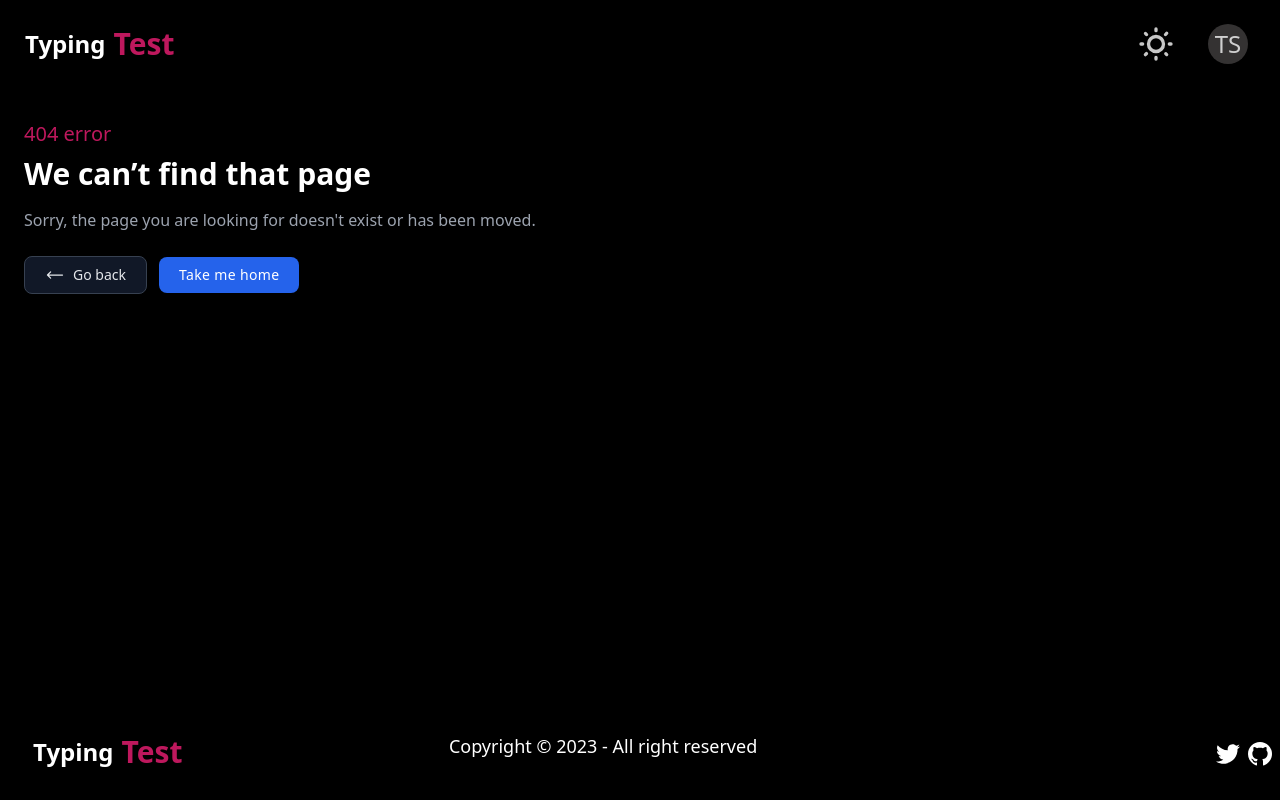
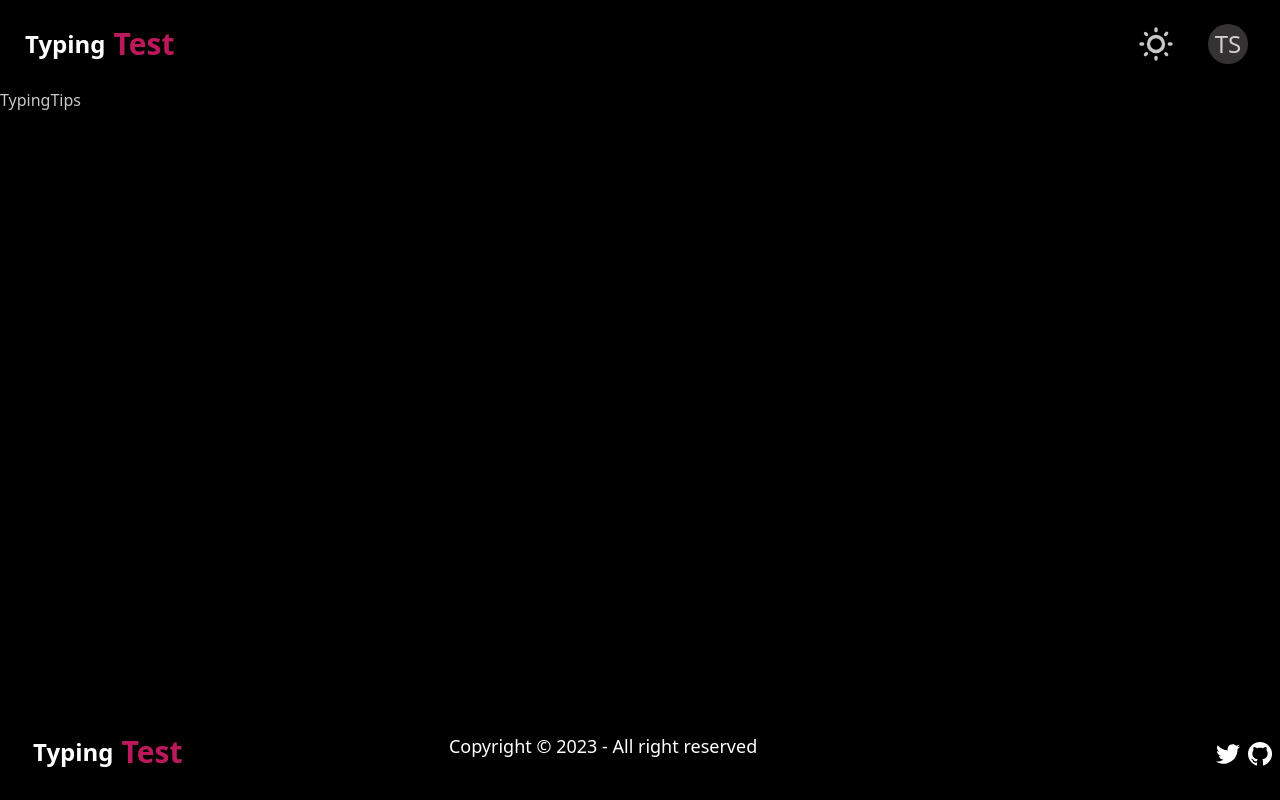
Before and after one commit to Thwani47/react-go-typing-test, a React (Vite) app in the folder src/web/: page /typing-tips in a window 1280 px wide. Before the commit this address had no page. Built offline with nearby package versions, Linux system fonts and the light colour scheme.

Commit message:
setup typing tests page

```diff
--- a/src/web/src/components/Card.tsx
+++ b/src/web/src/components/Card.tsx
@@ -22,7 +22,7 @@ export default function Card({
         <h2 className="card-title">{title}</h2>
         <p>{content}</p>
         <div className="card-actions">
-          <button className="btn btn-primary dark:bg-pink-700 dark:uppercase dark:rounded-full hover:scale-105">
+          <button onClick={actionButton.action} className="btn btn-primary dark:bg-pink-700 dark:uppercase dark:rounded-full hover:scale-105">
             {actionButton.text}
           </button>
         </div>
--- a/src/web/src/pages/Home.tsx
+++ b/src/web/src/pages/Home.tsx
@@ -1,3 +1,4 @@
+import { useNavigate } from "react-router-dom";
 import Card from "../components/Card";
 import Layout from "../components/Layout";
 import StatsImage from "../assets/stats.jpg";
@@ -5,6 +6,7 @@ import TipsImage from "../assets/tips.jpg";
 import TestImage from "../assets/take_test.jpg";
 
 export default function Home() {
+  const navigate = useNavigate();
   return (
     <Layout>
       <div className="flex flex-col md:flex-row space-y-2 md:space-y-0 space-x-0 md:space-x-10 py-4 items-center justify-center">
@@ -32,7 +34,7 @@ export default function Home() {
           imageSrc={TipsImage}
           actionButton={{
             text: "Learn More",
-            action: () => console.log("Take Test Now")
+            action: () => navigate("/typing-tips")
           }}
         />
       </div>
--- /dev/null
+++ b/src/web/src/pages/TypingTips.tsx
@@ -0,0 +1,9 @@
+import Layout from "../components/Layout";
+
+export default function TypingTips() {
+  return (
+    <Layout>
+      <div>TypingTips</div>
+    </Layout>
+  );
+}
--- a/src/web/src/routes/router.tsx
+++ b/src/web/src/routes/router.tsx
@@ -1,11 +1,16 @@
 import { createBrowserRouter } from "react-router-dom";
 import Home from "../pages/Home";
 import NotFound from "../pages/NotFound";
+import TypingTips from "../pages/TypingTips";
 
 const router = createBrowserRouter([
   {
     path: "/",
     element: <Home />
+  },
+  {
+    path: "typing-tips",
+    element: <TypingTips />
   },
   {
     path: "*",
```
